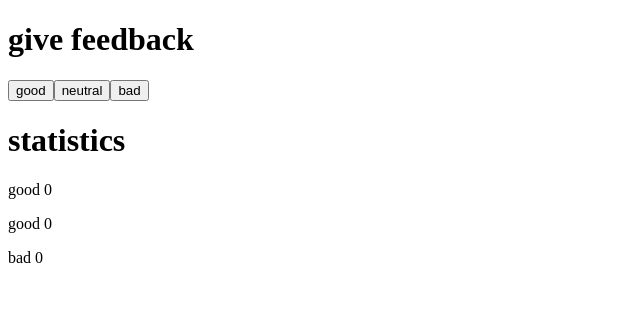
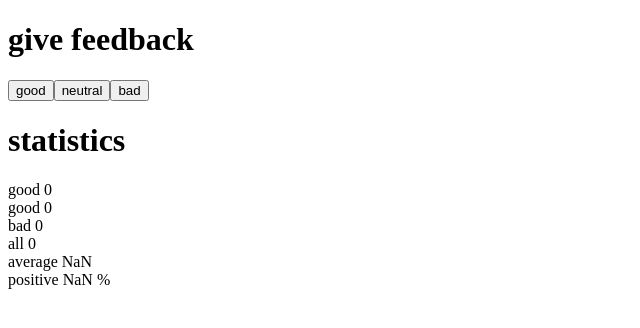
Before and after one commit to jasonohdz1501/Full-stack-dev-Helsinki, a React (Create React App) app in the folder part1/unicafe/: page / in a window 1280 px wide. Shown: the top 328 px of the page, without its empty margins (0-640 px from the left). Built offline with nearby package versions, Linux system fonts and the light colour scheme.

Commit message:
1.7 excercise complete

```diff
--- a/part1/unicafe/src/App.js
+++ b/part1/unicafe/src/App.js
@@ -8,6 +8,11 @@ const Button = ({handleClick, text}) => {
   )
 }
 
+const TotalClicks = ({good, neutral, bad}) => good + neutral + bad
+
+const TotalAverage = ({good, neutral, bad}) => (good * 1 + neutral * 0 + bad * -1)/(good + neutral + bad)
+
+const Positive = ({good, neutral, bad}) => (good / (good + neutral + bad))*100
 
 const App = () => {
   // save clicks of each button to its own state
@@ -25,7 +30,6 @@ const App = () => {
     setBad(bad +1)
   }
 
-
   return (
     <div>
       <h1>give feedback</h1>
@@ -33,9 +37,13 @@ const App = () => {
       <Button handleClick ={neutralFeedback} text='neutral'/>
       <Button handleClick ={badFeedback} text='bad'/>
       <h1>statistics</h1>
-      <p>good {good}</p>
-      <p>good {neutral}</p>
-      <p>bad {bad}</p>
+      <p>good {good}<br></br>
+      good {neutral}<br></br>
+      bad {bad}<br></br>
+      all <TotalClicks neutral = {neutral} good = {good} bad = {bad}/><br></br>
+      average <TotalAverage neutral = {neutral} good = {good} bad = {bad}/><br></br>
+      positive <Positive neutral = {neutral} good = {good} bad = {bad}/> %
+      </p>
     </div>
   )
 }
```
